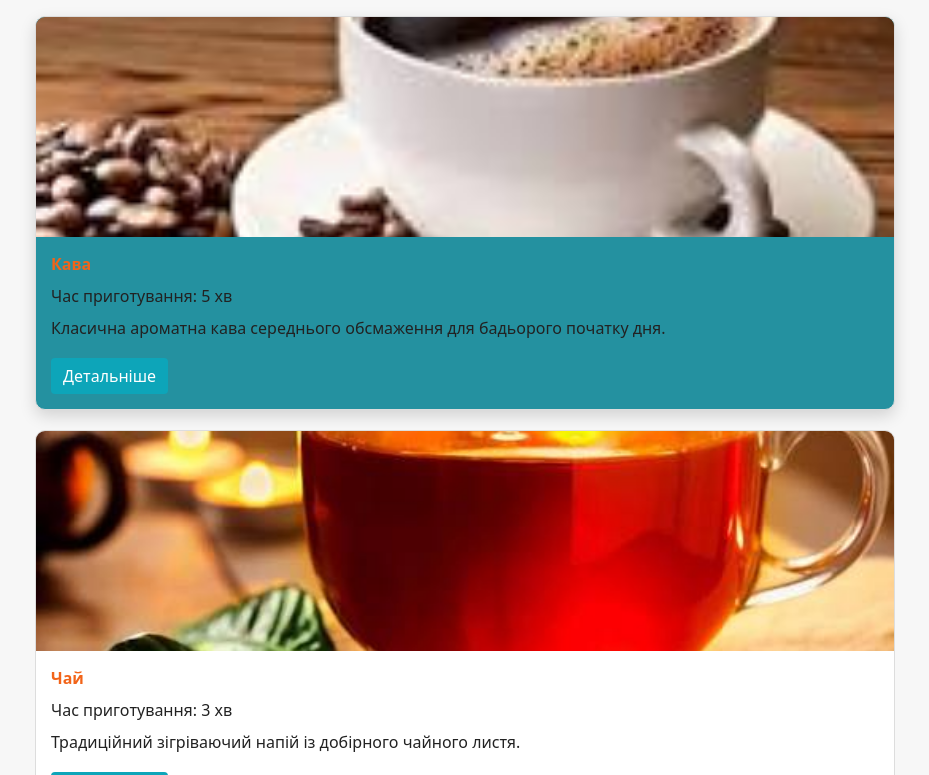
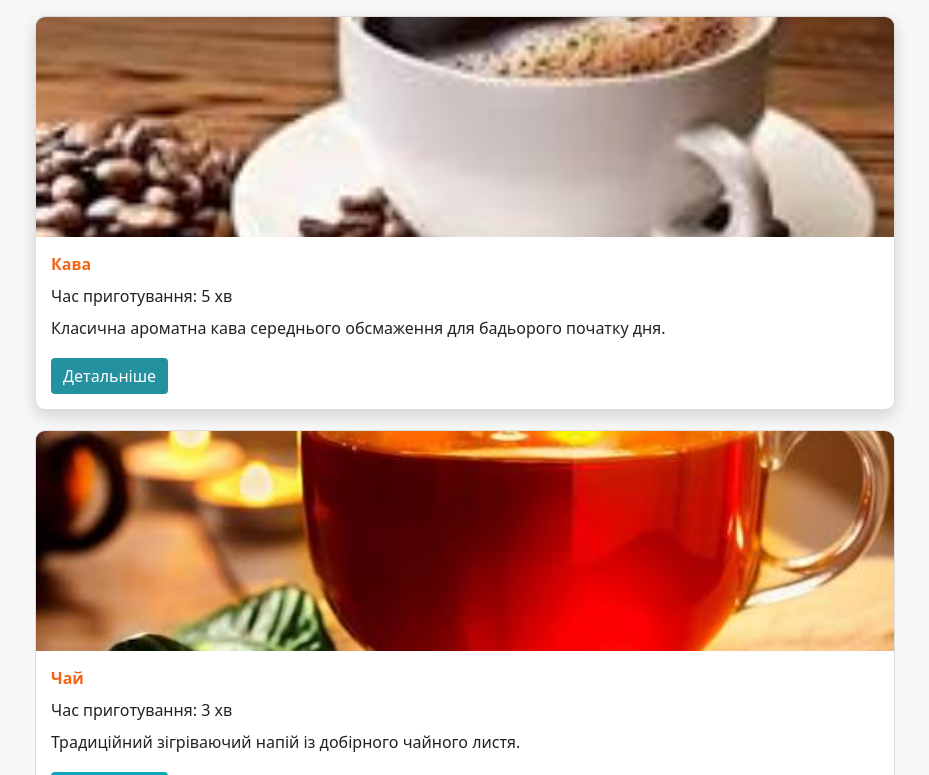
Before and after one commit to dariaquio/drinks-catalog, a plain HTML site: page index.html in a window 1280 px wide. In both pictures the pointer is over the link 284 px from the left and 824 px from the top of the page. Shown: the part 449-1224 px from the top of the page, without its empty margins (175-1104 px from the left). Drawn offline with Linux system fonts and the light colour scheme.

Commit message:
виправлення посилки з кольром

```diff
--- a/css/style.css
+++ b/css/style.css
@@ -153,7 +153,7 @@ main > section {
   font-weight: 500;
 }
 
-.card:hover {
+.card a:hover {
   background-color: #2491a0;
 }
 
@@ -190,6 +190,7 @@ aside#recipe-details ul {
 
 
 footer {
+
   text-align: center;
   border-top: 1px solid #dddddd;
   padding-top: 15px;
```
